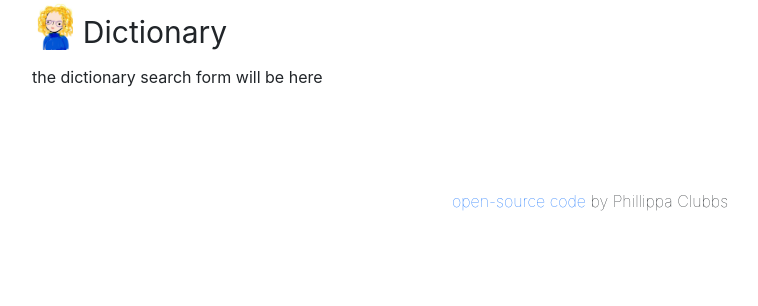
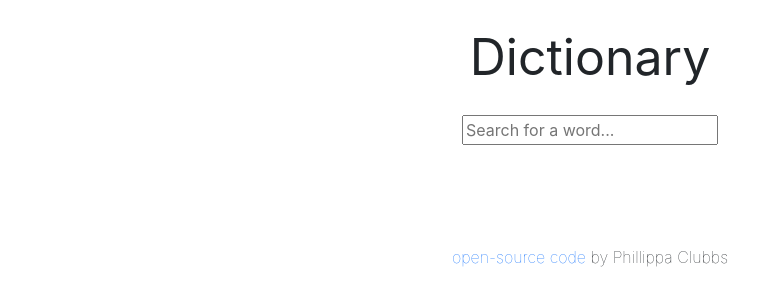
Before and after one commit to pipclubbs/dictionary-project, a React (Create React App) app: page / in a window 1280 px wide. Shown: the top 306 px of the page, without its empty margins (50-808 px from the left). Built offline with nearby package versions, Linux system fonts and the light colour scheme.

Commit message:
adjusted spacing and removed image. added search engine

```diff
--- a/src/App.css
+++ b/src/App.css
@@ -1,10 +1,10 @@
-.App-header img {
-  max-height: 50px;
+.App {
+  text-align: center;
 }
 
-.App-header-text {
-  font-size: 30px;
-  padding: 10px;
+.App-header {
+  font-size: 50px;
+  padding: 20px;
 }
 
 .App-footer-img {
--- a/src/App.js
+++ b/src/App.js
@@ -1,4 +1,3 @@
-import logo from "./pip.jpg";
 import "./App.css";
 import Dictionary from "./Dictionary";
 
@@ -6,9 +5,8 @@ function App() {
   return (
     <div className="App">
       <div className="container">
-        <header className="App-header d-flex">
-          <img src={logo} alt="logo" className="img-fluid" />
-          <span className="App-header-text">Dictionary</span>
+        <header className="App-header">
+          <span>Dictionary</span>
         </header>
         <main>
           <Dictionary />
--- a/src/Dictionary.js
+++ b/src/Dictionary.js
@@ -1,12 +1,28 @@
-import React from "react";
+import React, { useState } from "react";
 import "./Dictionary.css";
 
 export default function Dictionary() {
+  let [keyword, setKeyword] = useState("");
+
+  function search(event) {
+    event.preventDefault();
+    alert(`searhing for ${keyword}...`);
+  }
+
+  function handleKeywordChange(event) {
+    setKeyword(event.target.value);
+  }
+
   return (
     <div className="Dictionary">
-      <span className="Dictionary-text">
-        the dictionary search form will be here
-      </span>
+      <form onSubmit={search}>
+        <input
+          type="search"
+          placeholder="Search for a word..."
+          autofocus={true}
+          onChange={handleKeywordChange}
+        />
+      </form>
     </div>
   );
 }
```
